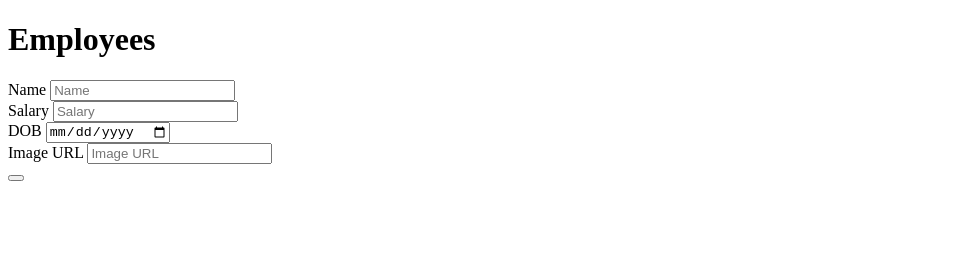
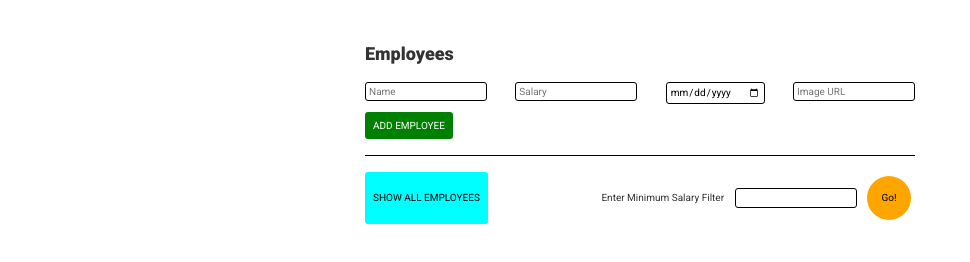
Before and after one commit to Serenarh/finalExamUncorrected, a website with bundled scripts: page index.html in a window 1280 px wide. Shown: the whole page, without its empty margins (0-970 px from the left). Built offline with nearby package versions, Linux system fonts and the light colour scheme.

Commit message:
:lipstick: Style forms
:art: Format HTML

```diff
--- a/index.html
+++ b/index.html
@@ -5,34 +5,52 @@
     <meta charset="UTF-8" />
     <meta name="viewport" content="width=device-width, initial-scale=1.0" />
     <title>Employees (Final Exam)</title>
+
+    <link rel="stylesheet" href="https://unpkg.com/ress/dist/ress.min.css" />
+
+    <link href="https://fonts.googleapis.com/css2?family=Roboto:wght@400;900&display=swap" rel="stylesheet" />
+
+    <link rel="stylesheet" href="style.css" />
   </head>
 
   <body>
     <h1>Employees</h1>
 
     <form action="#">
+      <div class="flex flex--justify-content-space-between">
         <div>
-        <label for="name">Name</label>
+          <label for="name" class="screen-reader-text">Name</label>
           <input type="text" id="name" placeholder="Name" />
         </div>
 
         <div>
-        <label for="salary">Salary</label>
+          <label for="salary" class="screen-reader-text">Salary</label>
           <input type="number" id="salary" placeholder="Salary" />
         </div>
 
         <div>
-        <label for="dob">DOB</label>
+          <label for="dob" class="screen-reader-text">DOB</label>
           <input type="date" placeholder="DOB" />
         </div>
 
         <div>
-        <label for="profileImage">Image URL</label>
+          <label for="profileImage" class="screen-reader-text">Image URL</label>
           <input type="text" id="url" placeholder="Image URL" />
         </div>
+      </div>
 
-      <button type="submit"></button>
+      <button type="submit">Add Employee</button>
     </form>
+
+    <div class="flex flex--justify-content-space-between">
+      <button id="show-all">Show All Employees</button>
+
+      <div id="min-salary-container">
+        <label for="salary-filter">Enter Minimum Salary Filter</label>
+        <input type="text" id="salary-filter" />
+        <button id="filter-min-salary">Go!</button>
+      </div>
+    </div>
 
     <script src="./scripts.js" type="module"></script>
   </body>
--- a/style.css
+++ b/style.css
@@ -0,0 +1,70 @@
+body {
+  color: #333;
+  font-family: "Roboto", sans-serif;
+  font-size: 10px;
+  line-height: 1.15;
+  margin: 0 auto;
+  max-width: 550px;
+}
+
+h1 {
+  font-size: 1.802em;
+  margin: 2.75rem 0 1.05rem;
+}
+
+input {
+  margin-bottom: 0.5rem;
+}
+
+form {
+  border-bottom: solid thin black;
+  margin: 1rem 0;
+  padding-bottom: 1rem;
+}
+
+input,
+button {
+  border-radius: 3px;
+}
+
+input {
+  border: solid thin black;
+  padding: 3px;
+}
+
+button[type="submit"] {
+  background-color: green;
+  color: white;
+}
+
+button {
+  background-color: aqua;
+  padding: 0.5rem;
+  text-transform: uppercase;
+}
+
+#filter-min-salary {
+  background-color: orange;
+  border-radius: 50%;
+  height: 44px;
+  text-transform: capitalize;
+  width: 44px;
+}
+
+#min-salary-container * {
+  margin: 0.25rem;
+}
+
+.flex {
+  display: flex;
+}
+
+.flex--justify-content-space-between {
+  justify-content: space-between;
+}
+
+.screen-reader-text {
+  left: -9999px;
+  position: absolute;
+  top: -9999px;
+}
```
Lines whose indentation alone changed are shown as unchanged.
